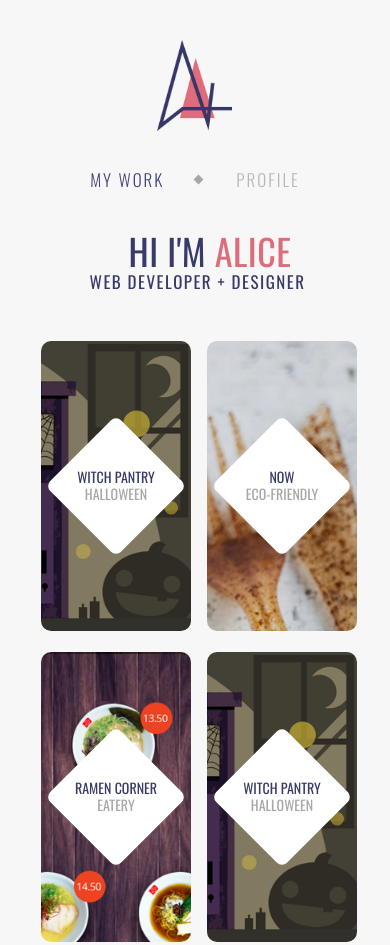
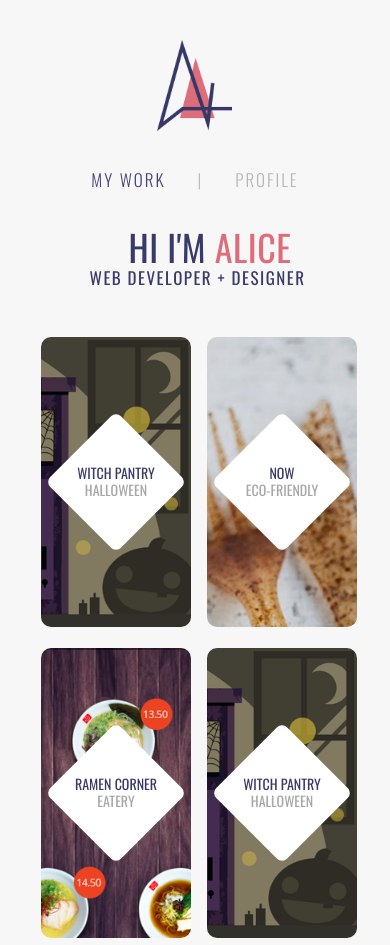
Before and after one commit to serelath/portfolio, a plain HTML site: page index.html in a window 390 px wide. Shown: the top 945 px of the page. Drawn offline with nearby package versions, Linux system fonts and the light colour scheme.

Commit message:
fixed some more responsiveness

```diff
--- a/index.html
+++ b/index.html
@@ -36,15 +36,15 @@
     <nav class="navbar navbar-default pt-sm-5 pt-0 mt-sm-4 mt-3 col-sm-10 col-12">
       <div class="container mt-sm-4 mt-0">
         <ul class="nav ml-sm-5 mx-auto pl-sm-2 pl-0">
-          <li class="active text-sm-left text-right mr-4 p-1"><a class="p-m-0 p-2" href="#">MY WORK</a></li>
-          <li class="text-left ml-sm-0 ml-4 p-1"><a class="p-m-0 p-2" href="profile.html">PROFILE</a></li>
-          <div id="divider"></div>
+          <li class="active text-sm-left text-right mr-3 p-1"><a class="p-m-0 p-2" href="#">MY WORK</a></li>
+          <li id="divider" class="p-1">|</li>
+          <li class="text-left ml-sm-0 ml-3 p-1"><a class="p-m-0 p-2" href="profile.html">PROFILE</a></li>
         </ul>
       </div>
     </nav>
 </div>
 <!--TEXT-->
-   <div id="intro" class="container text-sm-right text-center mt-sm-5 mt-4 no-select">
+   <div id="intro" class="container text-sm-right text-center mt-sm-5 no-select">
        <h1 class="mb-0">
            HI I'M <span class="red">ALICE</span>
        </h1>
--- a/stylesheet/style.css
+++ b/stylesheet/style.css
@@ -77,6 +77,9 @@ p {
 
 /* MAIN HEADER */
 /*==========================*/
+#intro {
+    margin-top: 20px !important;
+}
 #intro h3 {
     margin-right: 25px;
 }
@@ -107,13 +110,6 @@ p {
     color: #43467a !important;
 }
 #divider {
-    position: absolute;
-    width: 7px;
-    height: 7px;
-    background-color: #a7a7a7;
-    left: 50%;
-    top: 30%;
-    transform: rotate(-45deg);
     display: none;
 }
 
@@ -232,6 +228,7 @@ p {
 /*==========================*/
 @media (max-width: 576px) {
     .container {
+        max-width: 510px;
         width: 97vw !important;
     }
     #my-work {
```
